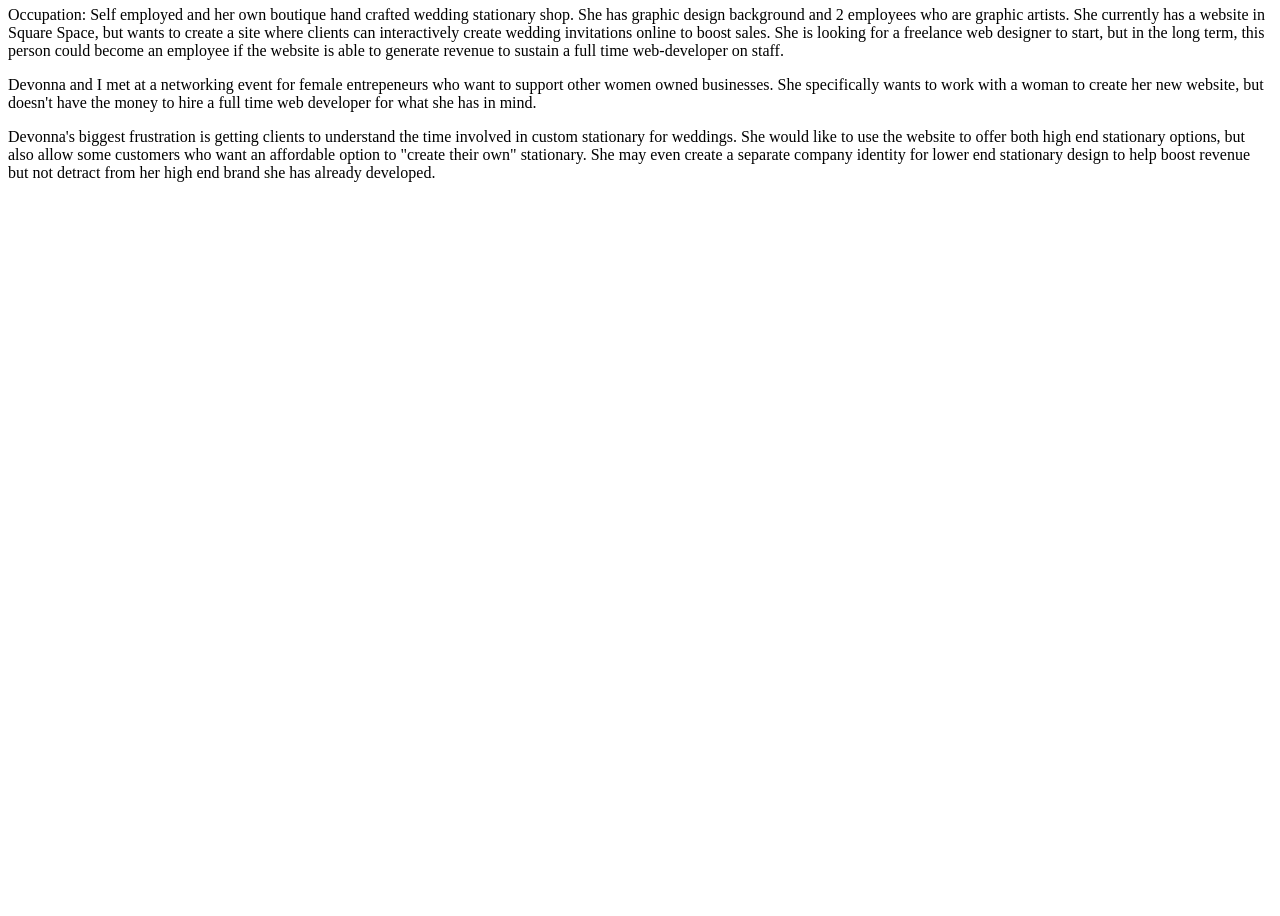
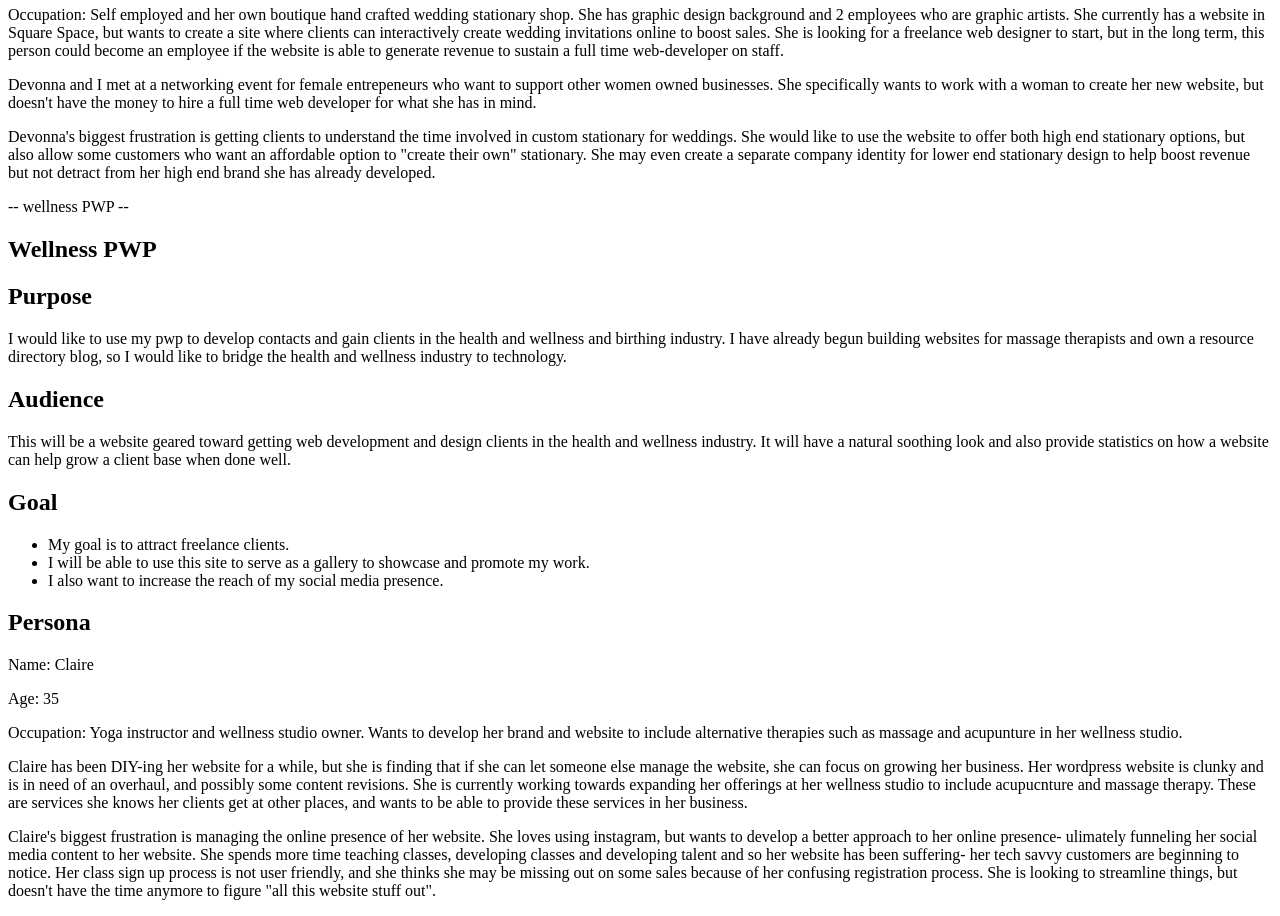
Before and after one commit to chrystalcopeland/my-pwp-chrystal, a PHP site: page /milestone-1.php in a window 1280 px wide. Shown: the part 497-1413 px from the top of the page. Before the commit the page ends 679 px from the top, so only its background shows below. Run offline with PHP 8.4, Linux system fonts and the light colour scheme.

Commit message:
added information for milestone 2a Added a 2nd persona for wellness industry

```diff
--- a/public_html/documentation/milestone-1.php
+++ b/public_html/documentation/milestone-1.php
@@ -52,3 +52,56 @@
 
 	</body>
 </html>
+
+-- wellness PWP --
+
+
+<h2>Wellness PWP</h2>
+		<h2>
+			Purpose
+		</h2>
+		<p>
+			I would like to use my pwp to develop contacts and gain clients in the health and wellness and birthing industry. I have already begun
+			building websites for massage therapists and own a resource directory blog, so I would like to bridge the health and wellness
+			industry to technology.
+		</p>
+		<h2>
+			Audience
+		</h2>
+		<p>
+			This will be a website geared toward getting web development and design clients in the health and wellness industry. It will have
+			a natural soothing look and also provide statistics on how a website can help grow a client base when done well.
+		</p>
+		<h2>
+			Goal
+		</h2>
+		<ul>
+			<li>My goal is to attract freelance clients.</li>
+			<li>I will be able to use this site to serve as a gallery to showcase and promote my work.</li>
+			<li>I also want to increase the reach of my social media presence.</li>
+		</ul>
+		<h2>
+			Persona
+		</h2>
+		<p>Name: Claire</p>
+		<p>Age: 35</p>
+		<p>Occupation: Yoga instructor and wellness studio owner. Wants to develop her brand and website to include alternative therapies
+			such as massage and acupunture in her wellness studio.
+		</p>
+		<p>Claire has been DIY-ing her website for a while, but she is finding that if she can let someone else manage the website,
+		she can focus on growing her business. Her wordpress website is clunky and is in need of an overhaul, and possibly some content
+		revisions. She is currently working towards expanding her offerings at her wellness studio to include acupucnture and massage
+		therapy. These are services she knows her clients get at other places, and wants to be able to provide these services in her
+		business. </p>
+		<p>
+			Claire's biggest frustration is managing the online presence of her website. She loves using instagram, but wants to develop
+			a better approach to her online presence- ulimately funneling her social media content to her website. She spends more time teaching classes,
+			developing classes and developing talent and so her website has been suffering- her tech savvy customers are beginning
+			to notice. Her class sign up process is not user friendly, and she thinks she may be missing out on some sales because
+			of her confusing registration process. She is looking to streamline things, but doesn't have the time anymore to figure
+			"all this website stuff out".
+		</p>
+
+
+	</body>
+</html>
```
